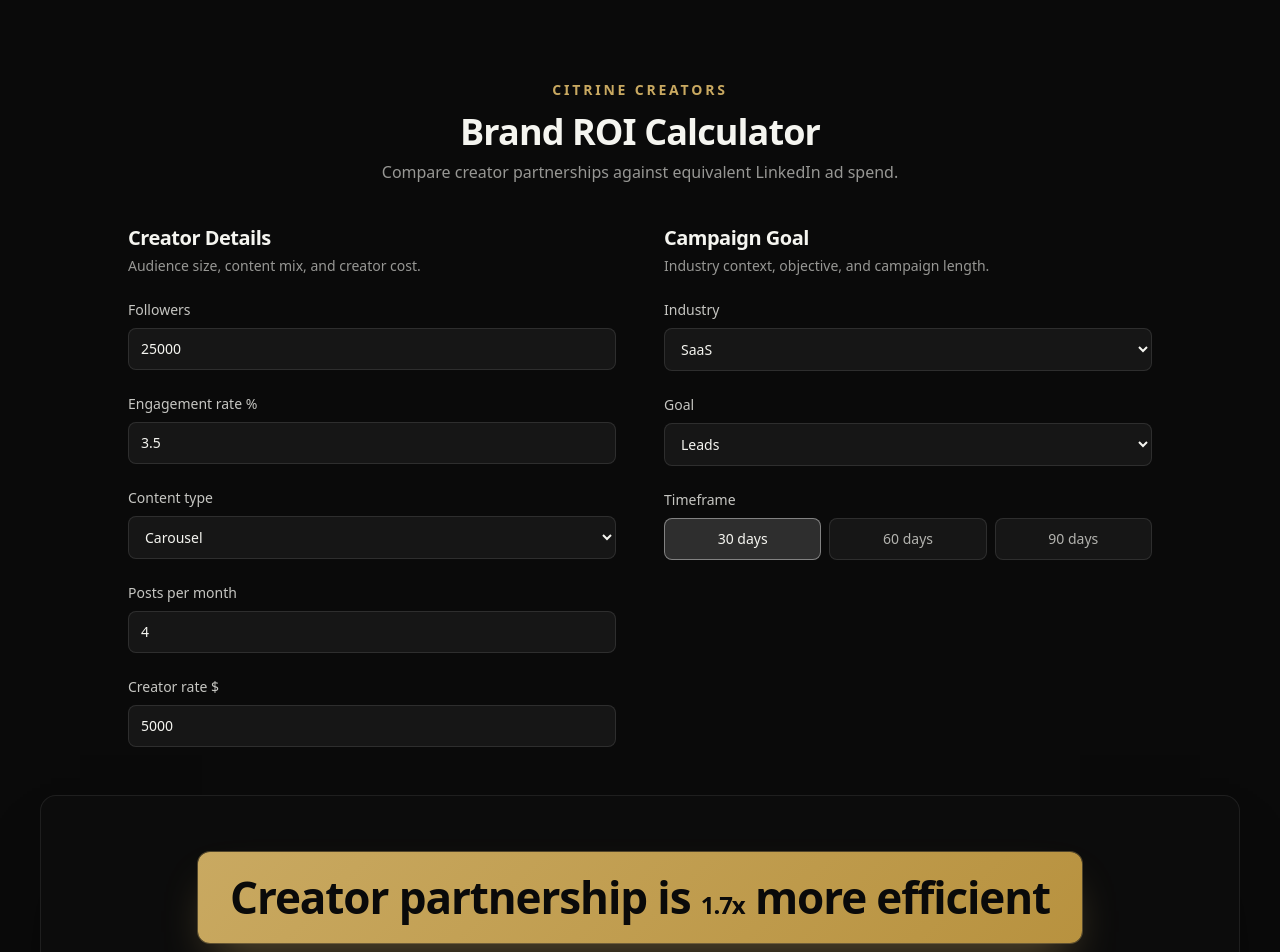
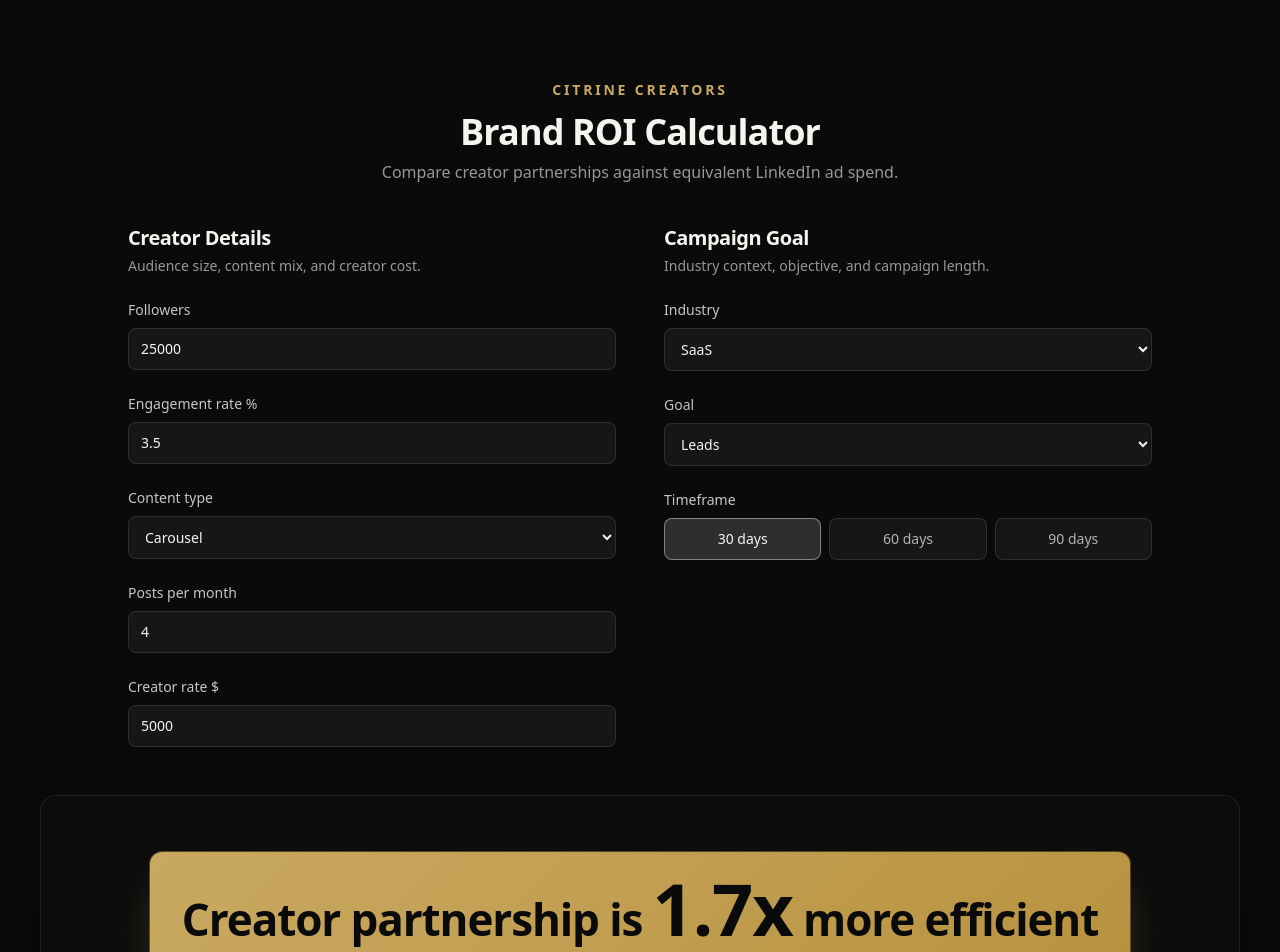
Before and after one commit to melissa862/brand-roi-calculator, a Next.js app: page / in a window 1280 px wide. Shown: the top 952 px of the page. Built offline with nearby package versions, Linux system fonts and the light colour scheme.

Commit message:
Enlarge ROI multiplier, directly to main

```diff
--- a/components/ResultsPanel.tsx
+++ b/components/ResultsPanel.tsx
@@ -316,7 +316,7 @@ export default function ResultsPanel({ result, inputs }: ResultsPanelProps) {
             <span>Creator partnership is</span>{" "}
             <AnimatedValue
               value={roiLabel}
-              className="whitespace-nowrap text-2xl sm:text-inherit"
+              className="whitespace-nowrap text-5xl font-black leading-none sm:text-6xl md:text-7xl"
             >
               {roiLabel}x
             </AnimatedValue>{" "}
```
